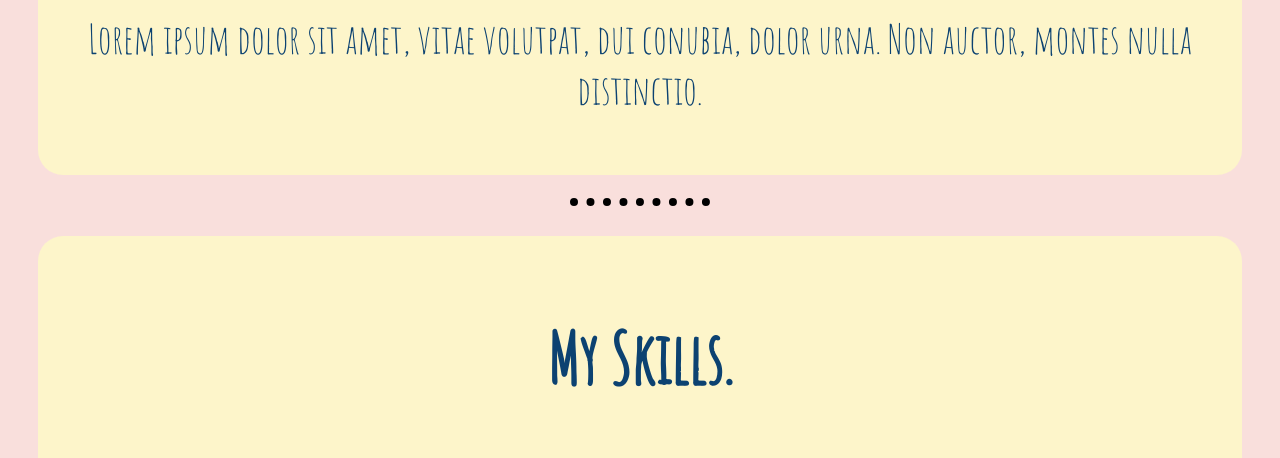
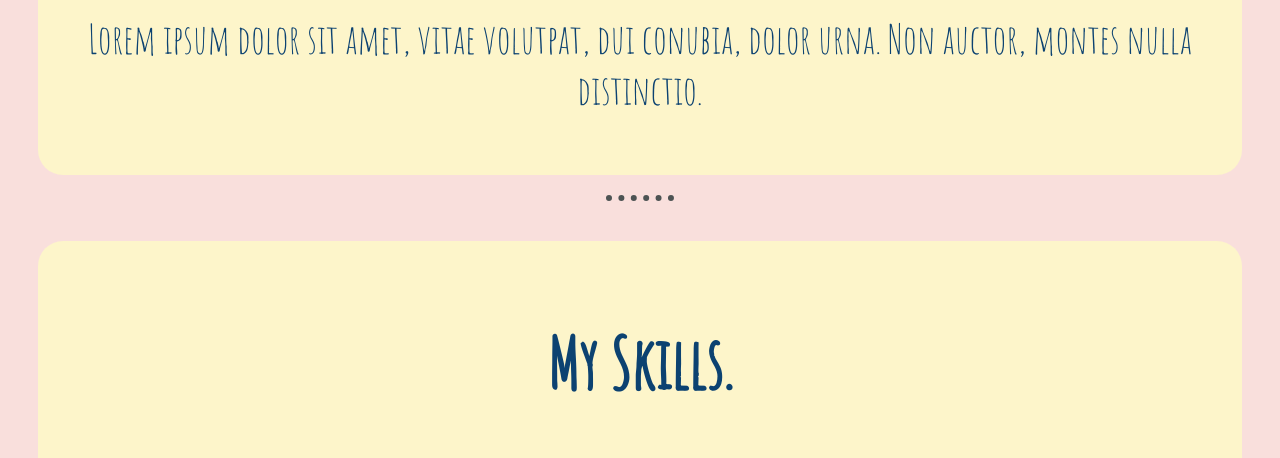
Before and after one commit to Hiten1708/FirstWebsite, a plain HTML site: page index.html in a window 1280 px wide. Shown: the part 1423-1881 px from the top of the page. Drawn offline with Linux system fonts and the light colour scheme; a web font is replaced by a local one.

Commit message:
Update style.css

```diff
--- a/css/style.css
+++ b/css/style.css
@@ -13,12 +13,9 @@ body {
 }
 
 hr {
-  margin: 23px auto 10px;
-  width: 10%;
   border-style: none;
-  border-top: dotted;
-  border-width: 8px;
-  color: #000000;
+  border-top: dotted #4d5353 6px;
+  width: 4%;
 }
 
 h1 h3 {
```
